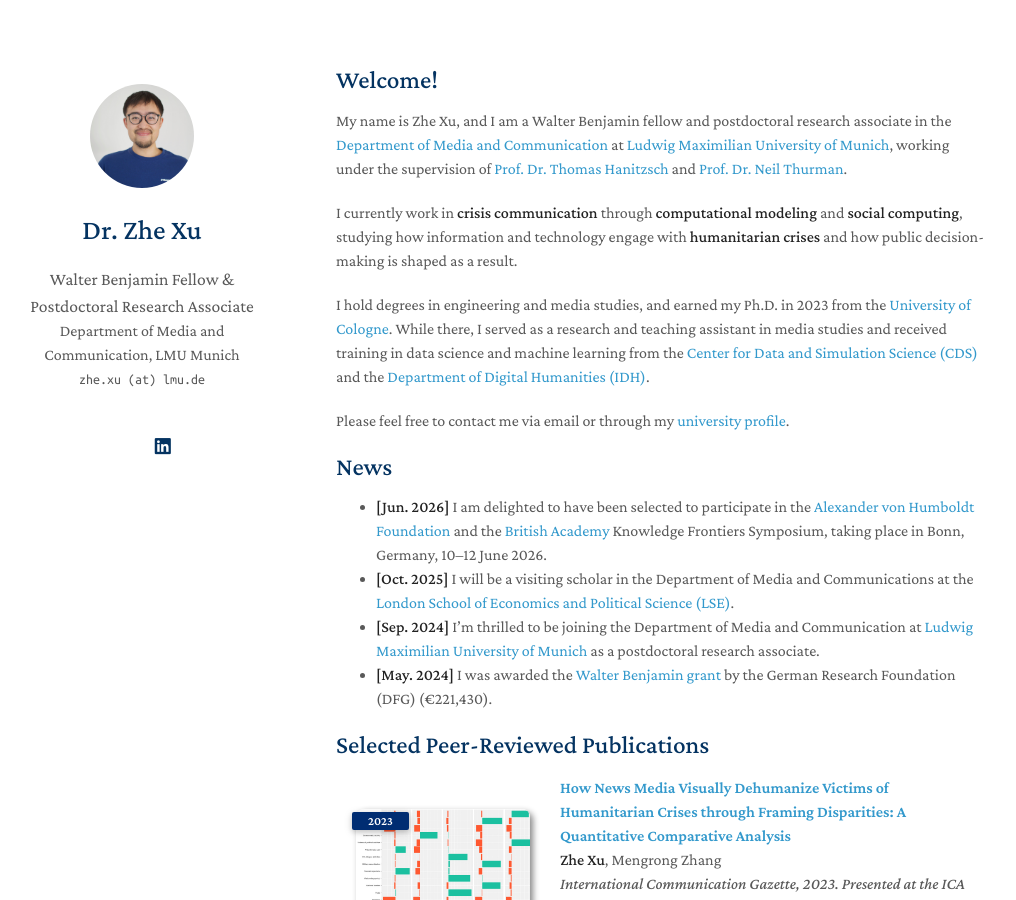
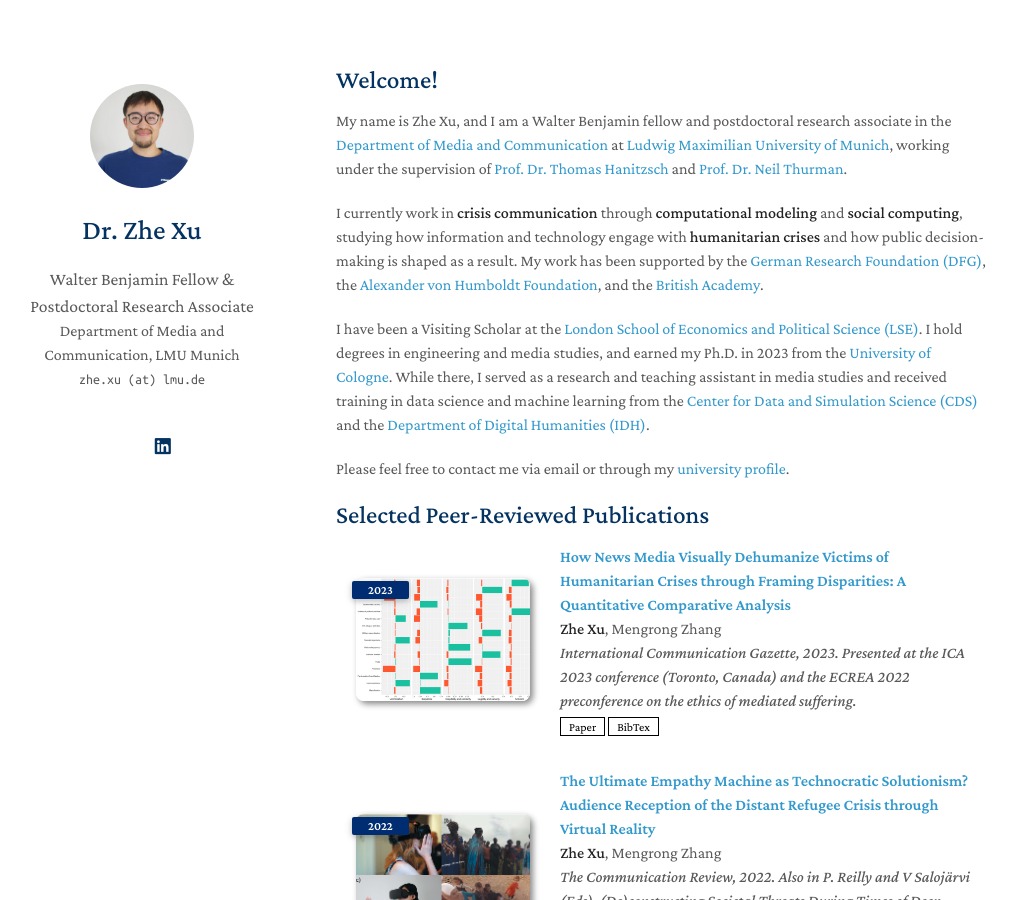
Before and after one commit to zhexuphd/home, a Jekyll site: the page built from index.md, in a window 1280 px wide and 900 px high. Shown: the whole window, without its empty margins (134-1150 px from the left). Built offline with Jekyll 4.4.1, drawn with Linux system fonts in a browser that asks for light colours; a style sheet for code colours, icons or effects is not loaded; our own code applies the rules of GitHub Pages for plain Markdown files.

Commit message:
Update index.md

```diff
--- a/index.md
+++ b/index.md
@@ -5,18 +5,11 @@ layout: homepage
 ## Welcome!
 My name is Zhe Xu, and I am a Walter Benjamin fellow and postdoctoral research associate in the [Department of Media and Communication](https://www.ifkw.uni-muenchen.de/index.html) at [Ludwig Maximilian University of Munich](https://www.lmu.de/en/), working under the supervision of [Prof. Dr. Thomas Hanitzsch](https://www.ifkw.uni-muenchen.de/organisation/personen/professoren/hanitzsch_thomas/index.html) and [Prof. Dr. Neil Thurman](https://neilthurman.com/).
 
-I currently work in **crisis communication** through **computational modeling** and **social computing**, studying how information and technology engage with **humanitarian crises** and how public decision-making is shaped as a result.
+I currently work in **crisis communication** through **computational modeling** and **social computing**, studying how information and technology engage with **humanitarian crises** and how public decision-making is shaped as a result. My work has been supported by the [German Research Foundation (DFG)](https://www.dfg.de/en), the [Alexander von Humboldt Foundation](https://www.humboldt-foundation.de/), and the [British Academy](https://www.thebritishacademy.ac.uk/).
 
-I hold degrees in engineering and media studies, and earned my Ph.D. in 2023 from the [University of Cologne](https://www.uni-koeln.de/en/). While there, I served as a research and teaching assistant in media studies and received training in data science and machine learning from the [Center for Data and Simulation Science (CDS)](https://cds.uni-koeln.de/en/) and the [Department of Digital Humanities (IDH)](https://dh.phil-fak.uni-koeln.de/).
+I have been a Visiting Scholar at the [London School of Economics and Political Science (LSE)](https://www.lse.ac.uk/). I hold degrees in engineering and media studies, and earned my Ph.D. in 2023 from the [University of Cologne](https://www.uni-koeln.de/en/). While there, I served as a research and teaching assistant in media studies and received training in data science and machine learning from the [Center for Data and Simulation Science (CDS)](https://cds.uni-koeln.de/en/) and the [Department of Digital Humanities (IDH)](https://dh.phil-fak.uni-koeln.de/).
 
 Please feel free to contact me via email or through my [university profile](https://www.ifkw.uni-muenchen.de/organisation/personen/mitarbeiter/xu_zhe/index.html).
-
-## News
-
-- **[Jun. 2026]** I am delighted to have been selected to participate in the [Alexander von Humboldt Foundation](https://www.humboldt-foundation.de/) and the [British Academy](https://www.thebritishacademy.ac.uk/) Knowledge Frontiers Symposium, taking place in Bonn, Germany, 10–12 June 2026.
-- **[Oct. 2025]** I will be a visiting scholar in the Department of Media and Communications at the [London School of Economics and Political Science (LSE)](https://www.lse.ac.uk/).
-- **[Sep. 2024]** I’m thrilled to be joining the Department of Media and Communication at [Ludwig Maximilian University of Munich](https://www.lmu.de/en/) as a postdoctoral research associate.
-- **[May. 2024]** I was awarded the [Walter Benjamin grant](https://www.dfg.de/en/research-funding/funding-opportunities/programmes/individual/walter-benjamin) by the German Research Foundation (DFG) (€221,430).
 
 {% include_relative _includes/publications.md %}
 
```
